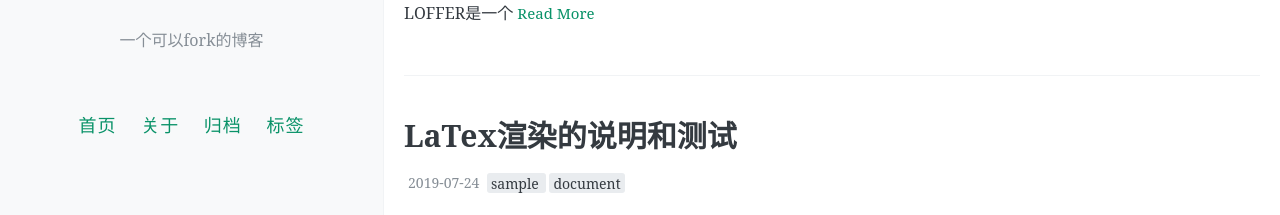
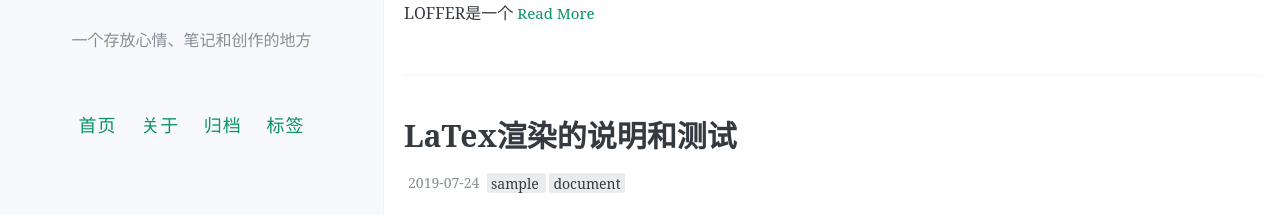
Before and after one commit to shusengbaolvqi/wonderland, a Jekyll site: the page built from index.html, in a window 1280 px wide and 1037 px high. Shown: the part 338-553 px from the top of the window. Built offline with Jekyll 4.4.1, drawn with Linux system fonts in a browser that asks for light colours; the list of posts is cut into pages by our own code; comment, search, counter and statistics services are not loaded.

Commit message:
Update _config.yml

```diff
--- a/_config.yml
+++ b/_config.yml
@@ -7,8 +7,8 @@
 # 井号后面的文字是说明文档，不会被程序读取。
 
 # 描述/签名
-name: LOFFER
-description: 一个可以fork的博客
+name: 德尔斐
+description: 一个存放心情、笔记和创作的地方
 
 # 输入你的网站域名（如果你没有添加自己的域名，而是直接用GitHub pages分配的域名的话可以省略）
 url:
@@ -16,7 +16,7 @@ url:
 # 添加你的博客的二级域名，一般来说是你的repository名
 # 如果你的博客的URL是：(http://yourusername.github.io/repository-name)
 # 那么就写成 "/repository-name"
-baseurl: /LOFFER
+baseurl: /wonderland
 
 
 #
```
